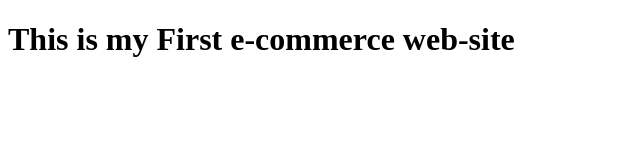
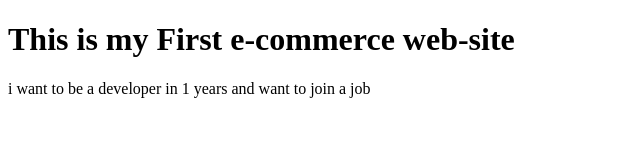
Before and after one commit to sahriar280/my-first-repo, a plain HTML site: page index.html in a window 1280 px wide. Shown: the whole page, without its empty margins (0-640 px from the left). Drawn offline with Linux system fonts and the light colour scheme.

Commit message:
i added an p tag in html

```diff
--- a/index.html
+++ b/index.html
@@ -9,6 +9,8 @@
 
     <h1>This is my First e-commerce web-site</h1>
 
+    <p>i want to be a developer in 1 years and want to join a job </p>
+
 
 
 </body>
```
